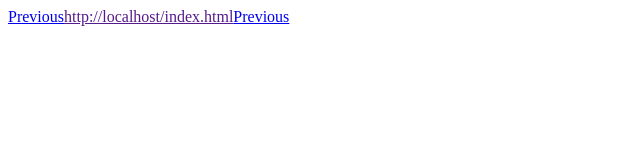
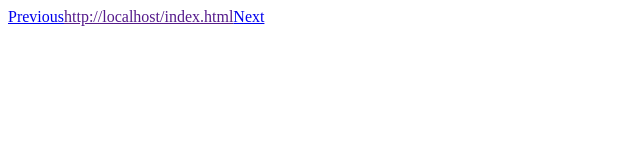
Before and after one commit to reisir/webring-widget, a plain HTML site: page index.html in a window 1280 px wide. Shown: the full height of the page, 0-640 px from the left. Drawn offline with Linux system fonts and the light colour scheme.

Commit message:
change link text

```diff
--- a/index.html
+++ b/index.html
@@ -1,7 +1,7 @@
 <container style="display: flex; align-items: center;">
   <a href="https://sashimi.khat.us/" id="previous">Previous</a>
-  <a href="" id="current">Previous</a>
-  <a href="https://amv.tools/" id="next">Previous</a>
+  <a href="" id="current"></a>
+  <a href="https://amv.tools/" id="next">Next</a>
 </container>
 
 <script>
```
